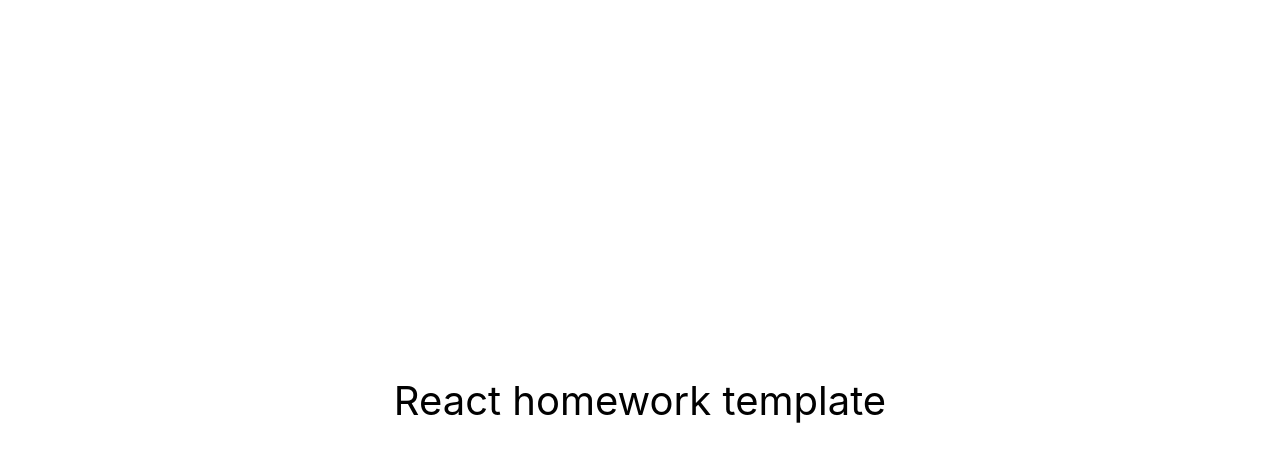
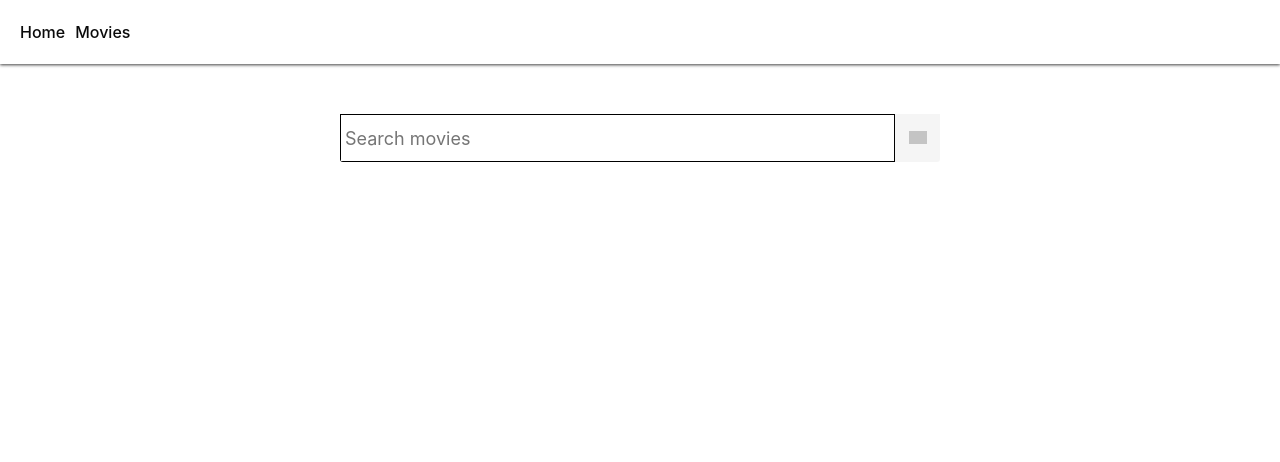
Before and after one commit to vladyslav-rohalov/goit-react-hw-05-movies, a React (Create React App) app: page / in a window 1280 px wide. Shown: the top 462 px of the page. Built offline with nearby package versions, Linux system fonts and the light colour scheme; no server answers; grey boxes are pictures that could not be loaded.

Commit message:
Added React template and started HW-05
- Created: Header
- Created: Api Service
- Created: Movies
- Created: Trading Movies

```diff
--- a/package.json
+++ b/package.json
@@ -4,6 +4,10 @@
   "private": true,
   "homepage": "https://goitacademy.github.io/react-homework-template/",
   "dependencies": {
+    "@emotion/styled": "^11.10.5",
+    "prop-types": "^15.8.1",
+    "react-hook-form": "^7.43.1",
+    "axios": "^1.3.2",
     "@testing-library/jest-dom": "^5.16.3",
     "@testing-library/react": "^12.1.4",
     "@testing-library/user-event": "^13.5.0",
--- /dev/null
+++ b/src/components/Api Service/ApiService.jsx
@@ -0,0 +1,12 @@
+import axios from 'axios';
+
+export function trandingMovies() {
+  const KEY = '1a79c64c84b315bdc21ee91736e10707';
+  const URL = `https://api.themoviedb.org/3/trending/movie/day?api_key=${KEY}`;
+  axios
+    .get(URL)
+    .then(respopnse => console.log(respopnse.data.results))
+    .catch(function (error) {
+      throw new Error(error);
+    });
+}
--- a/src/components/App.jsx
+++ b/src/components/App.jsx
@@ -1,16 +1,40 @@
+import Movies from './Movies/Movies';
+import Header from './Header/Header';
+import { useState, useEffect } from 'react';
+import { trandingMovies } from './Api Service/ApiService';
+import axios from 'axios';
+
 export const App = () => {
+  const [query, setQuery] = useState('');
+  const [page, setPage] = useState(1);
+
+  trandingMovies();
+
+  // useEffect(() => {
+  //   if (query === '') return;
+  //   function serverRequest() {
+  //     const KEY = '1a79c64c84b315bdc21ee91736e10707';
+  //     const URL = `https://api.themoviedb.org/3/search/movie?api_key=${KEY}&language=en-US&query=${query}&page=${page}&include_adult=false`;
+
+  //     axios
+  //       .get(URL)
+  //       .then(respopnse => console.log(respopnse.data.results))
+  //       .catch(function (error) {
+  //         throw new Error(error);
+  //       });
+  //   }
+
+  //   serverRequest();
+  // }, [query, page]);
+
+  function handleFromSubmit(value) {
+    setQuery(value);
+  }
+
   return (
-    <div
-      style={{
-        height: '100vh',
-        display: 'flex',
-        justifyContent: 'center',
-        alignItems: 'center',
-        fontSize: 40,
-        color: '#010101'
-      }}
-    >
-      React homework template
+    <div>
+      <Header />
+      <Movies onFormSubmit={handleFromSubmit} />
     </div>
   );
 };
--- /dev/null
+++ b/src/components/Header/Header.jsx
@@ -0,0 +1,12 @@
+import { HeaderStyled, NavStyled, AStyled } from './Header.styled';
+
+export default function Header() {
+  return (
+    <HeaderStyled>
+      <NavStyled>
+        <AStyled href="#">Home</AStyled>
+        <AStyled href="#">Movies</AStyled>
+      </NavStyled>
+    </HeaderStyled>
+  );
+}
--- /dev/null
+++ b/src/components/Header/Header.styled.jsx
@@ -0,0 +1,27 @@
+import styled from '@emotion/styled';
+
+export const HeaderStyled = styled.header`
+  position: relative;
+  height: 4em;
+  box-shadow: 0px 1px 3px 0px rgba(0, 0, 0, 0.75);
+`;
+
+export const NavStyled = styled.nav`
+  position: absolute;
+  top: 50%;
+  margin-top: -0.625em;
+  padding-left: 20px;
+`;
+
+export const AStyled = styled.a`
+  font-weight: 500;
+  text-decoration: none;
+  margin-right: 10px;
+  color: #0a0a0a;
+  &:hover {
+    color: tomato;
+  }
+  &:focus {
+    color: tomato;
+  }
+`;
--- /dev/null
+++ b/src/components/Movies/Movies.jsx
@@ -0,0 +1,31 @@
+import { useState } from 'react';
+import { Form, Input, Button, ButtonLabel } from './Movies.styled';
+import PropTypes from 'prop-types';
+
+export default function Movies({ onFormSubmit }) {
+  const [input, setInput] = useState('');
+
+  function handleSubmit(e) {
+    e.preventDefault();
+    if (input.trim() === '') return;
+    onFormSubmit(input);
+    setInput('');
+  }
+
+  function handleInput(e) {
+    setInput(e.target.value);
+  }
+
+  return (
+    <Form onSubmit={handleSubmit}>
+      <Input placeholder="Search movies" onInput={handleInput} value={input} />
+      <Button type="submit">
+        <ButtonLabel>Search</ButtonLabel>
+      </Button>
+    </Form>
+  );
+}
+
+Movies.propTypes = {
+  onFormSubmit: PropTypes.func,
+};
--- /dev/null
+++ b/src/components/Movies/Movies.styled.jsx
@@ -0,0 +1,60 @@
+import styled from '@emotion/styled';
+
+export const Form = styled.form`
+  display: flex;
+  align-items: center;
+  width: 100%;
+  max-width: 600px;
+  background-color: #fff;
+  border-radius: 3px;
+  overflow: hidden;
+  margin: 0 auto;
+  padding-top: 50px;
+`;
+
+export const Button = styled.button`
+  display: inline-block;
+  width: 48px;
+  height: 48px;
+  border: 0;
+  background-image: url('https://img.icons8.com/color/48/null/search-more.png');
+  background-size: 40%;
+  background-repeat: no-repeat;
+  background-position: center;
+  opacity: 0.6;
+  transition: opacity 250ms cubic-bezier(0.4, 0, 0.2, 1);
+  cursor: pointer;
+  outline: none;
+  &:hover {
+    opacity: 1;
+  }
+`;
+
+export const ButtonLabel = styled.label`
+  position: absolute;
+  width: 1px;
+  height: 1px;
+  padding: 0;
+  overflow: hidden;
+  clip: rect(0, 0, 0, 0);
+  white-space: nowrap;
+  clip-path: inset(50%);
+  border: 0;
+`;
+
+export const Input = styled.input`
+  display: inline-block;
+  height: 44px;
+  width: 100%;
+  font: inherit;
+  font-size: 20px;
+  border: none;
+  outline: none;
+  padding-left: 4px;
+  padding-right: 4px;
+  border: 1px solid black;
+  &::placeholder {
+    font: inherit;
+    font-size: 18px;
+  }
+`;
```
Also changed, not shown: src/components/Tranding Movies/TrandingMovies.jsx (added), 1 other file (tests, documents, lock files or other folders).
